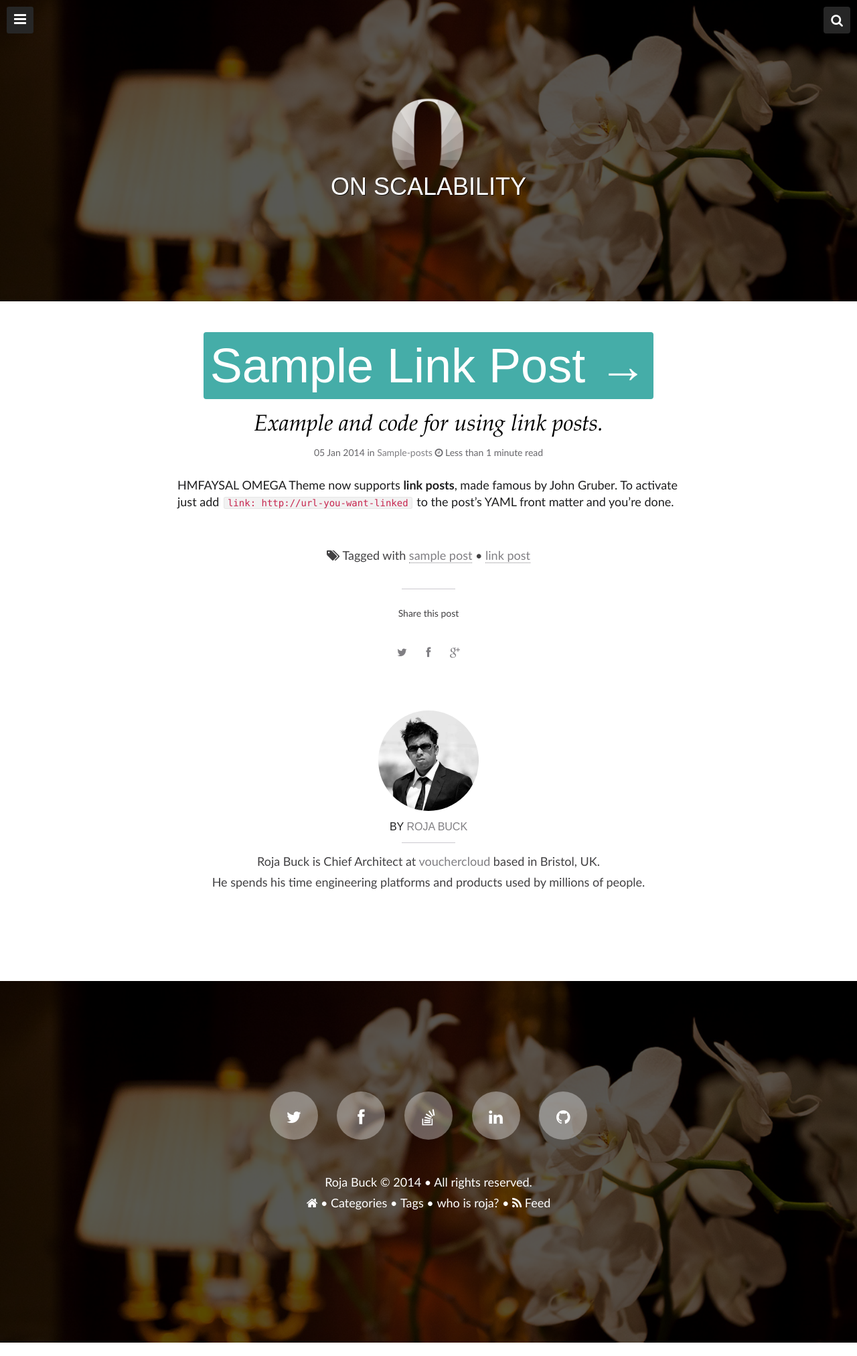
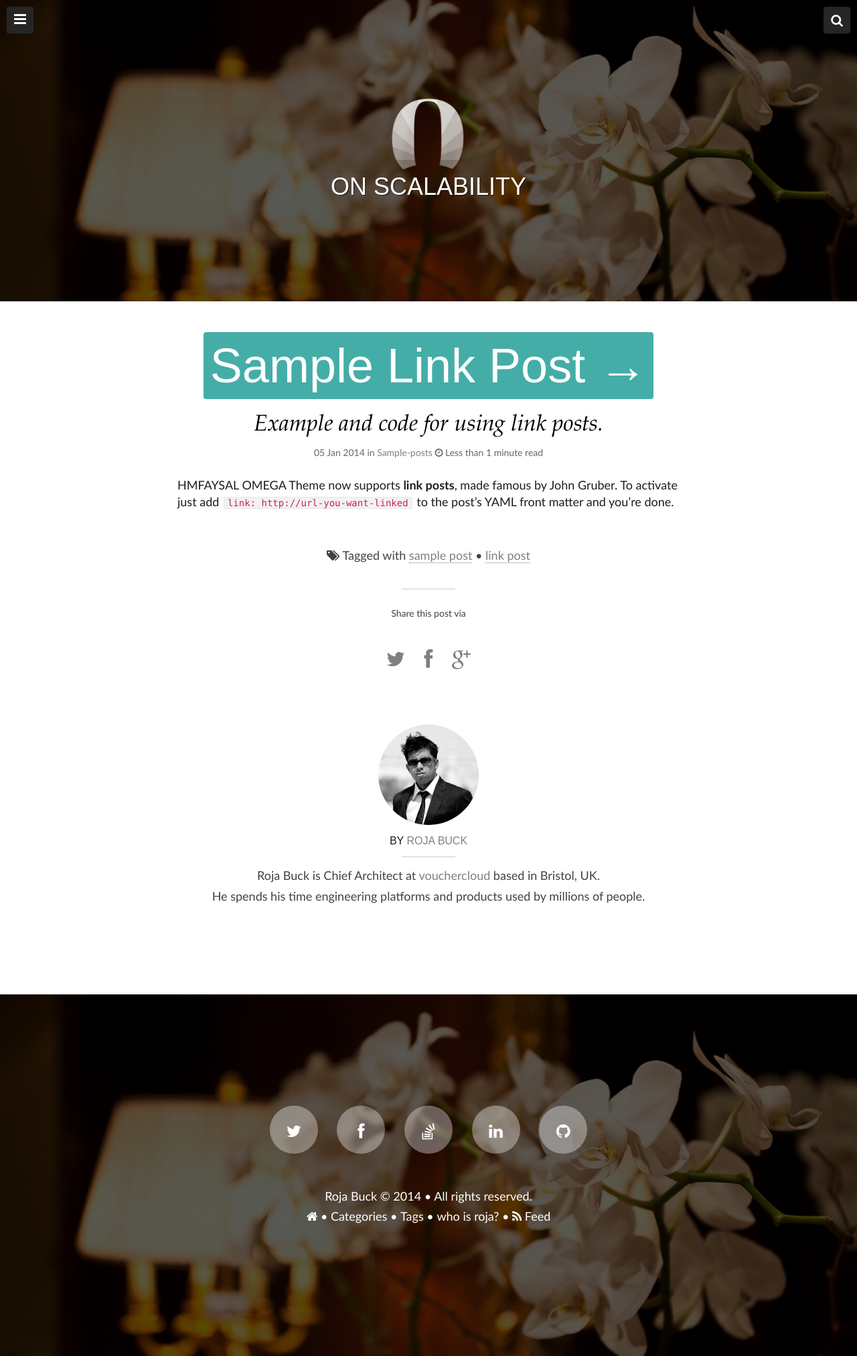
Before and after one commit to roja/roja.github.io, a Jekyll site: the page built from _posts/2014-01-05-sample-link-post.md, in a window 1280 px wide. Shown: the whole page at 67% size. Built offline with Jekyll 4.4.1, drawn with Linux system fonts in a browser that asks for light colours; nearby versions of some CDN libraries; comment, search, counter and statistics services are not loaded.

Commit message:
increase social share button size and improve twitter message

```diff
--- a/_includes/share.html
+++ b/_includes/share.html
@@ -2,11 +2,11 @@
 
 <div class="post-share text-center">
     <p class="light small">
-        Share this post
+        Share this post via
     </p>
     <ul class="social-mini">
         <li>
-            <a href="https://twitter.com/intent/tweet?text=&quot;{{ page.title }}&quot;%20{{ canonical }}%20via%20&#64;{{ site.owner.twitter }}"
+            <a href="https://twitter.com/intent/tweet?text=&quot;{{ page.title }}&quot;%20{{ canonical }}%20by%20&#64;{{ site.owner.twitter }}"
             onclick="window.open(this.href, 'twitter-share', 'width=550,height=235');return false;" data-toggle="tooltip" title="Share on Twitter" itemprop="Twitter">
                 <i class="icon-twitter"></i>
             </a>
--- a/assets/css/style.css
+++ b/assets/css/style.css
@@ -727,7 +727,7 @@ html {
 }
 .social-mini li {
   display: inline-block;
-  font-size: 16px;
+  font-size: 30px;
   padding: 0 12px;
 }
 /* - Responsive videos -*/
```
